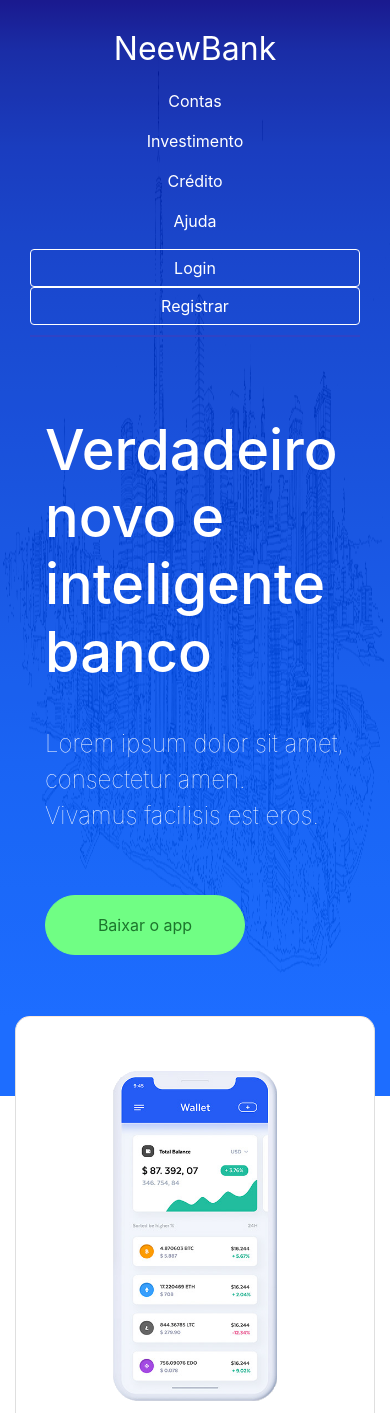
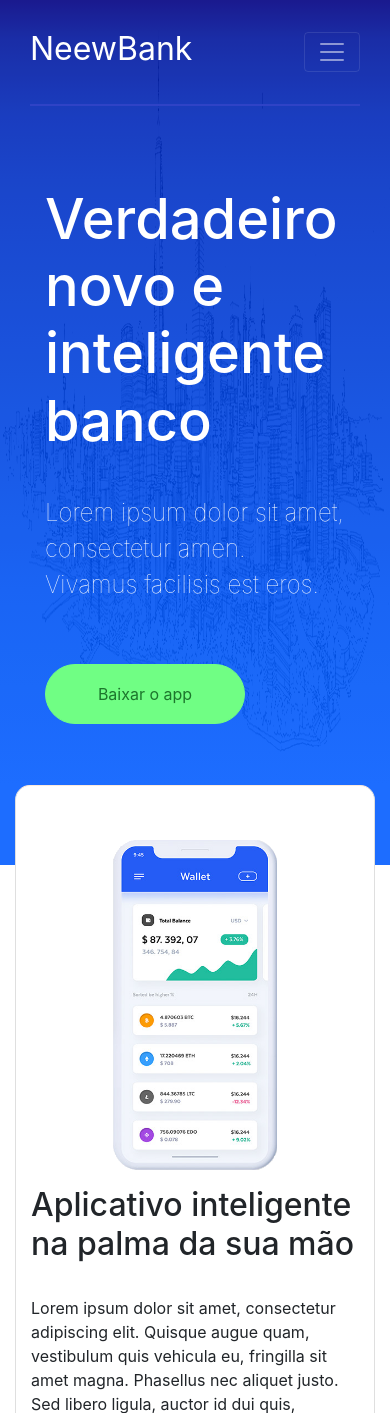
Before and after one commit to marchandrs/portfolio-banco, a PHP site: page /index.html in a window 390 px wide. Shown: the top 1413 px of the page. Run offline with PHP 8.4, Linux system fonts and the light colour scheme; some libraries are stand-ins or nearby versions.

Commit message:
fixed responsive menu and layout bugs

```diff
--- a/css/main.css
+++ b/css/main.css
@@ -1,3 +1,7 @@
+body {
+	overflow-x: hidden;
+}
+
 .top-section {
 	/*min-height: 800px;*/
 	min-height: 700px;
@@ -48,8 +52,8 @@
 }
 
 header {
-	min-height: 85px;
-	padding-top: 15px;
+	/*min-height: 85px;*/
+	padding-top: 10px;
 }
 
 nav {
@@ -258,6 +262,10 @@ footer {
 	opacity: 0.5;
 }
 
+.my-nav-bar {
+	padding: 0;
+}
+
 @media only screen and (min-width: 768px) {
 	.menu {
 		margin-top: 15px;
@@ -284,3 +292,35 @@ footer {
 		background-position: center;
 	}
 }
+
+@media only screen and (min-width: 768px) and (max-width: 991px) {
+	.nav-item {
+		margin-right: 15px;
+	}
+
+	.nav-item:last-of-type {
+		margin-right: 0;
+	}
+}
+
+@media only screen and (min-width: 992px) {
+	.my-nav-link {
+		margin-right: 1.5vw;
+		margin-left: 1.5vw;
+	}
+
+	.my-nav-button {
+		min-width: 160px;
+		margin-left: 30px;
+		margin-right: 15px;
+	}
+
+	.navbar-nav .my-nav-button:last-child {
+		margin-left: 15px;
+		margin-right: 0;
+	}
+
+	.btn-header {
+		margin-top: 8px;
+	}
+}
--- a/index.html
+++ b/index.html
@@ -17,29 +17,36 @@
 	<section class="container-fluid top-section">
 		<header>
 			<div class="container">
-        <nav class="row">
-          <div class="col-12 col-md-3">
-            <p class="site-logo text-center text-md-left">NeewBank</p>
-          </div>
-          <div class="col-12 col-md-1">
-            <p class="menu"><a href="#" class="menu-link">Contas</a></p>
-          </div>
-          <div class="col-12 col-md-2 my-col-md-1dot5">
-            <p class="menu"><a href="#" class="menu-link">Investimento</a></p>
-          </div>
-          <div class="col-12 col-md-1">
-            <p class="menu"><a href="#" class="menu-link">Crédito</a></p>
-          </div>
-          <div class="col-12 col-md-1">
-            <p class="menu"><a href="#" class="menu-link">Ajuda</a></p>
-          </div>
-          <div class="col-12 col-md-2 my-offset-md-2dot5-percent">
-            <button type="button" class="btn btn-outline-primary btn-block btn-header">Login</button>
-          </div>
-          <div class="col-12 col-md-2">
-            <button type="button" class="btn btn-outline-primary btn-block btn-header">Registrar</button>
+        <nav class="navbar navbar-expand-md navbar-dark my-nav-bar">
+          <p class="navbar-brand site-logo text-center text-md-left">NeewBank</p>
+          <button class="navbar-toggler" type="button" data-toggle="collapse" data-target="#navbarTogglerDemo01" aria-controls="navbarTogglerDemo01" aria-expanded="false" aria-label="Toggle navigation">
+            <span class="navbar-toggler-icon"></span>
+          </button>
+
+          <div class="collapse navbar-collapse" id="navbarTogglerDemo01">
+            <ul class="navbar-nav ml-auto mt-2 mt-lg-0">
+              <li class="nav-item">
+                <p class="menu"><a href="#" class="menu-link my-nav-link">Contas</a></p>
+              </li>
+              <li class="nav-item">
+                <p class="menu"><a href="#" class="menu-link my-nav-link">Investimento</a></p>
+              </li>
+              <li class="nav-item">
+                <p class="menu"><a href="#" class="menu-link my-nav-link">Crédito</a></p>
+              </li>
+              <li class="nav-item">
+                <p class="menu"><a href="#" class="menu-link my-nav-link">Ajuda</a></p>
+              </li>
+              <li class="nav-item my-nav-button">
+                <button type="button" class="btn btn-outline-primary btn-block btn-header">Login</button>
+              </li>
+              <li class="nav-item my-nav-button">
+                <button type="button" class="btn btn-outline-primary btn-block btn-header">Registrar</button>
+              </li>
+            </ul>
           </div>
         </nav>
+
         <div class="row header-divider"></div>
 			</div>
 		</header>
@@ -121,24 +128,24 @@
 	<footer class="container-fluid text-center">
 		<div class="container">
 			<div class="row">
-				<div class="col-12 col-md-2 mb-sm-5 mb-md-0">
+				<div class="col-12 col-sm-6 col-md-2 mb-sm-5 mb-md-0">
 					<p class="footer-title">Contas</p>
 					<p class="footer-item"><a href="#">Corrente</a></p>
 					<p class="footer-item"><a href="#">Poupança</a></p>
 					<p class="footer-item"><a href="#">Digital</a></p>
 				</div>
-				<div class="col-12 col-md-2 mb-sm-5  mb-md-0">
+				<div class="col-12 col-sm-6 col-md-2 mb-sm-5  mb-md-0">
 					<p class="footer-title">Investimento</p>
 					<p class="footer-item"><a href="#">Tesouro Direto</a></p>
 					<p class="footer-item"><a href="#">CDB</a></p>
 					<p class="footer-item"><a href="#">CDI</a></p>
 				</div>
-				<div class="col-12 col-md-2 mb-sm-5  mb-md-0">
+				<div class="col-12 col-sm-6 col-md-2 mb-sm-5  mb-md-0">
 					<p class="footer-title">Crédito</p>
 					<p class="footer-item"><a href="#">Pessoal</a></p>
 					<p class="footer-item"><a href="#">Empresarial</a></p>
 				</div>
-				<div class="col-12 col-md-2 mb-sm-5  mb-md-0">
+				<div class="col-12 col-sm-6 col-md-2 mb-sm-5  mb-md-0">
 					<p class="footer-title">Ajuda</p>
 					<p class="footer-item"><a href="#">Perguntas Frequentes</a></p>
 					<p class="footer-item"><a href="#">Contato</a></p>
```
